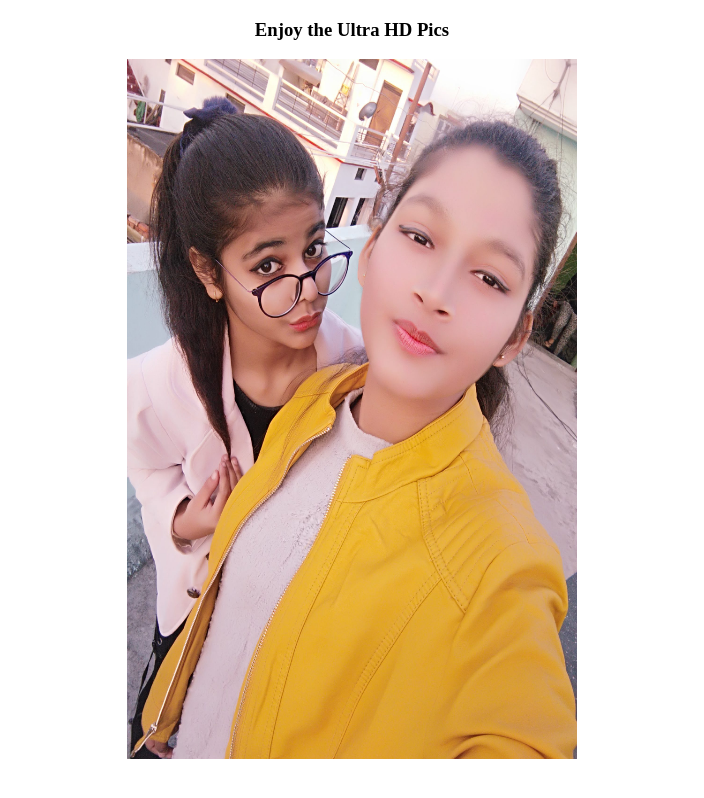
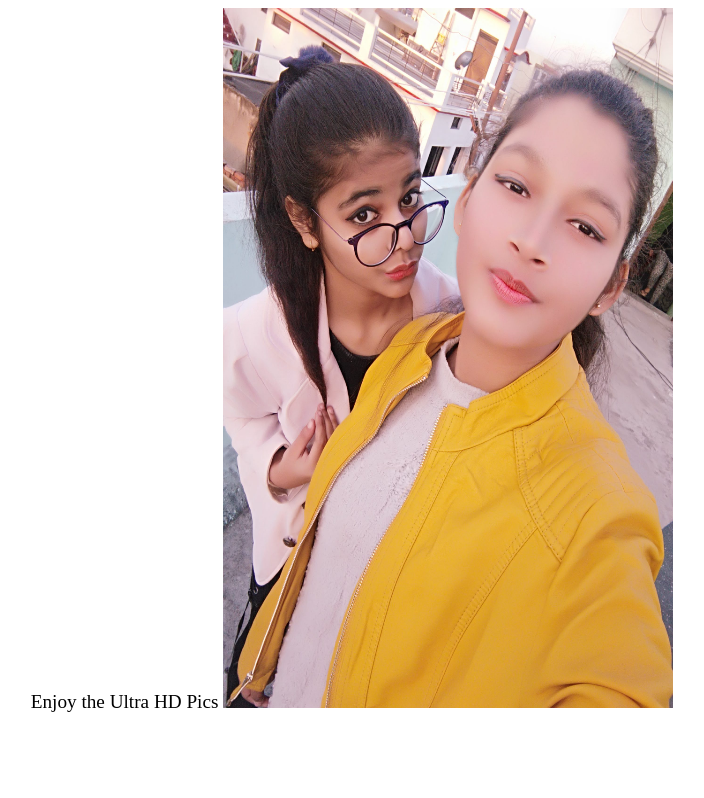
Before and after one commit to ak-sudo/h, a plain HTML site: page pics.html in a window 1280 px wide. Shown: the whole page, without its empty margins (288-992 px from the left). Drawn offline with Linux system fonts and the light colour scheme.

Commit message:
Update pics.html

```diff
--- a/pics.html
+++ b/pics.html
@@ -5,7 +5,8 @@
     <title>Pics</title>
 </head>
 <body>
-<center><h3> Enjoy the Ultra HD Pics </h3>
+<center><big> Enjoy the Ultra HD Pics </big>
 <img src="/h/IMG_20200123_172550.jpg" height="700px" width="450px">
+</center>
 </body>
 </html>
```
